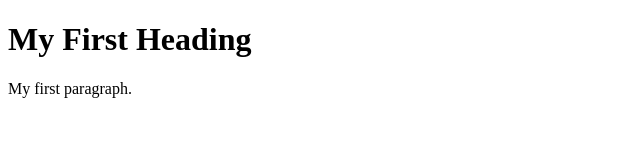
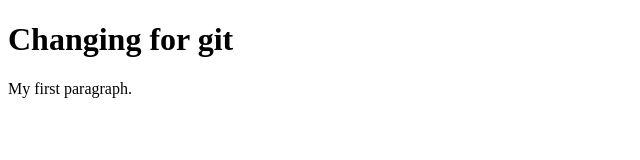
Before and after one commit to chandanshyam/gitdemo, a plain HTML site: page web/index.html in a window 1280 px wide. Shown: the whole page, without its empty margins (0-640 px from the left). Drawn offline with Linux system fonts and the light colour scheme.

Commit message:
upodating locally to change remotely

```diff
--- a/web/index.html
+++ b/web/index.html
@@ -2,7 +2,7 @@
 <html>
 <body>
 
-<h1>My First Heading</h1>
+<h1>Changing for git</h1>
 
 <p>My first paragraph.</p>
 
```
